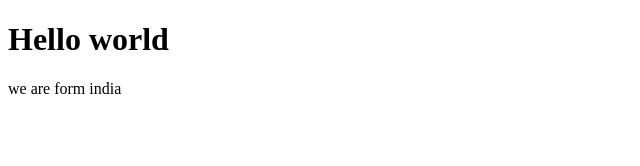
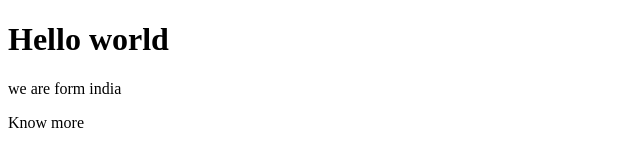
Before and after one commit to vickyk7/emdiworld, a plain HTML site: page index.html in a window 1280 px wide. Shown: the full height of the page, 0-640 px from the left. Drawn offline with Linux system fonts and the light colour scheme.

Commit message:
updated index.html

```diff
--- a/index.html
+++ b/index.html
@@ -8,5 +8,6 @@
 <body>
     <h1>Hello world</h1>
     <p>we are form india</p>
+    <p>Know more</p>
 </body>
 </html>
```
